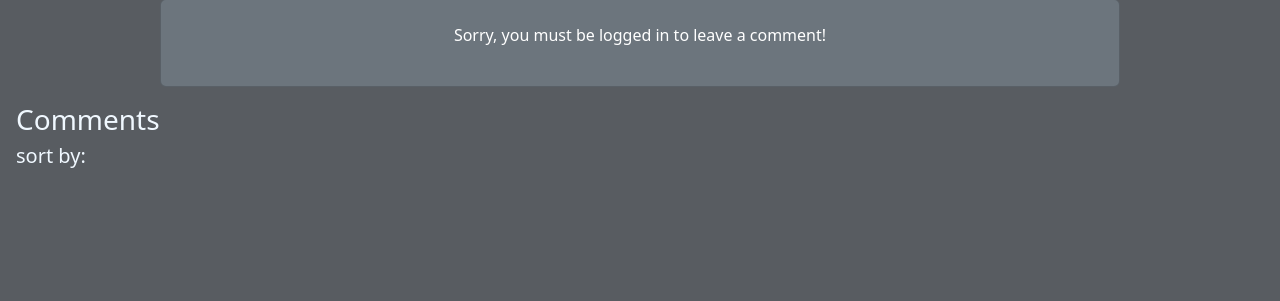
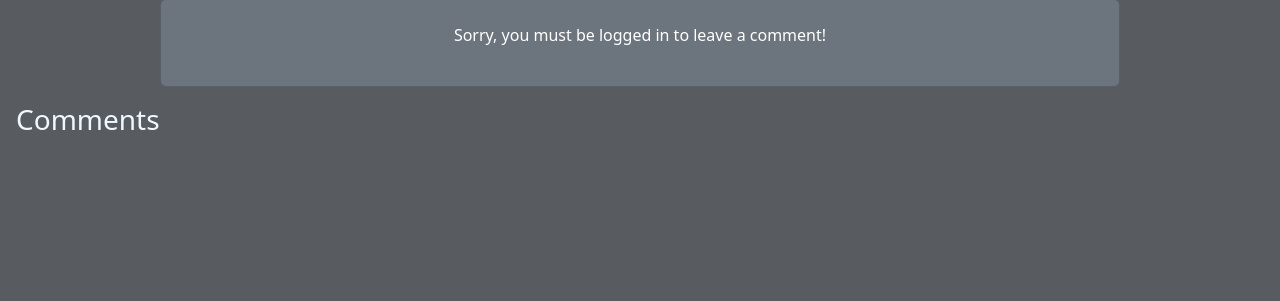
Before and after one commit to alcl2000/pp4-Amy-Lewis, a Django app: template templates/post_detail.html in a window 1280 px wide. Shown: the part 330-631 px from the top of the page. Run offline with Django 4.2, Linux system fonts and the light colour scheme; the template is opened without the code that fills it, so the values that code supplies are empty; some web fonts are replaced.

Commit message:
fix: remove comment sort

```diff
--- a/templates/post_detail.html
+++ b/templates/post_detail.html
@@ -78,7 +78,6 @@
         </div>
         <div class="mt-3">
             <h3 class="ms-3">Comments</h3>
-            <h5 class="ms-3">sort by:</h5>
             {% for comment in comments %}
             <div class="card text-bg-secondary container w-75 mt-3 mb-3">
                 <div class="row p-2">
```
